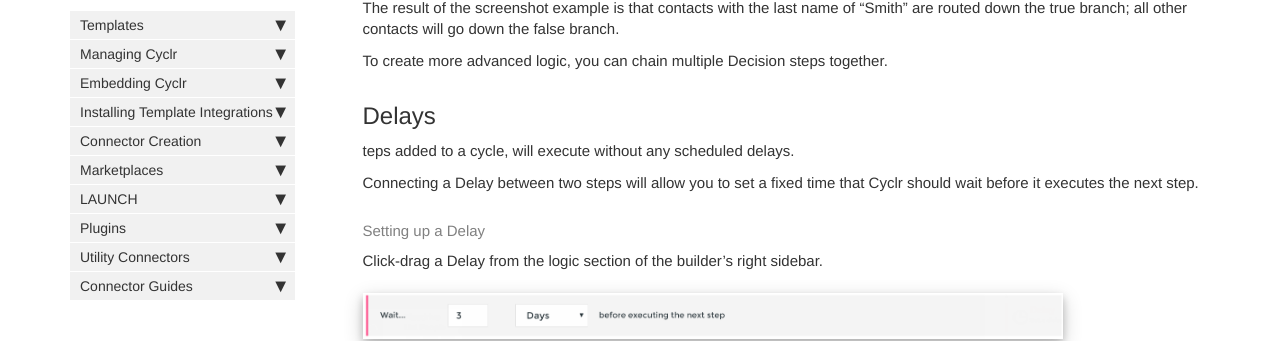
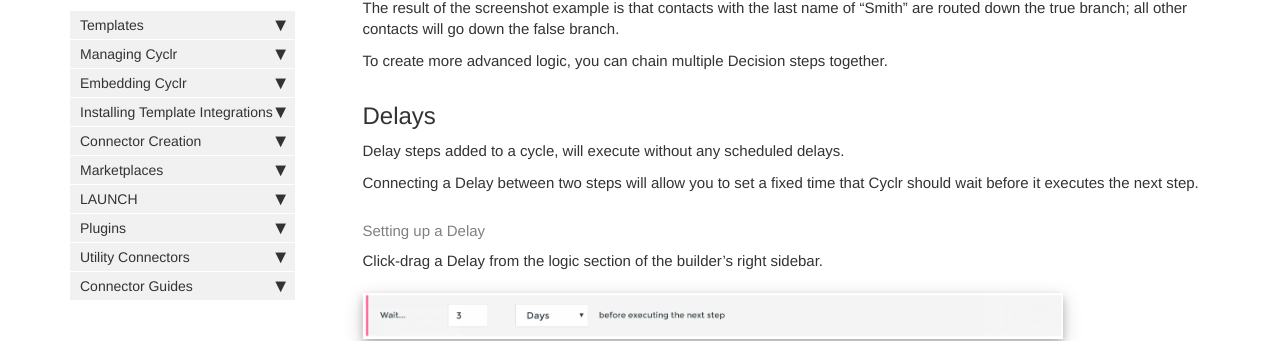
Before and after one commit to sneakysneak/docs, a Jekyll site: the page built from pages/templates/logic-tools.md, in a window 1280 px wide and 900 px high, scrolled down 1512 px. Shown: the part 118-459 px from the top of the window. Built offline with Jekyll 4.4.1, drawn with Linux system fonts in a browser that asks for light colours; nearby versions of some CDN libraries; comment, search, counter and statistics services are not loaded.

Commit message:
Update logic-tools.md

```diff
--- a/pages/templates/logic-tools.md
+++ b/pages/templates/logic-tools.md
@@ -45,7 +45,7 @@ To create more advanced logic, you can chain multiple Decision steps together.
 
 ## Delays
 
-teps added to a cycle, will execute without any scheduled delays.
+Delay steps added to a cycle, will execute without any scheduled delays.
 
 Connecting a Delay between two steps will allow you to set a fixed time that Cyclr should wait before it executes the next step.
 
```
